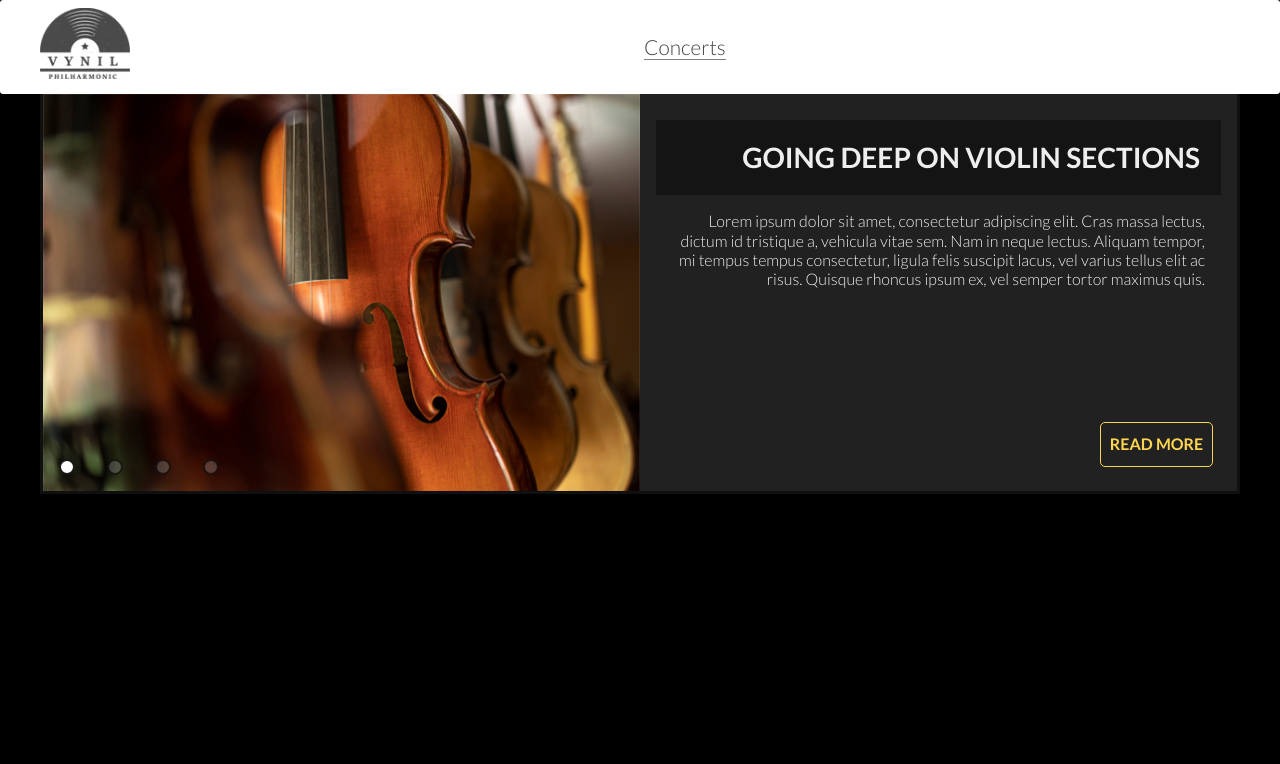
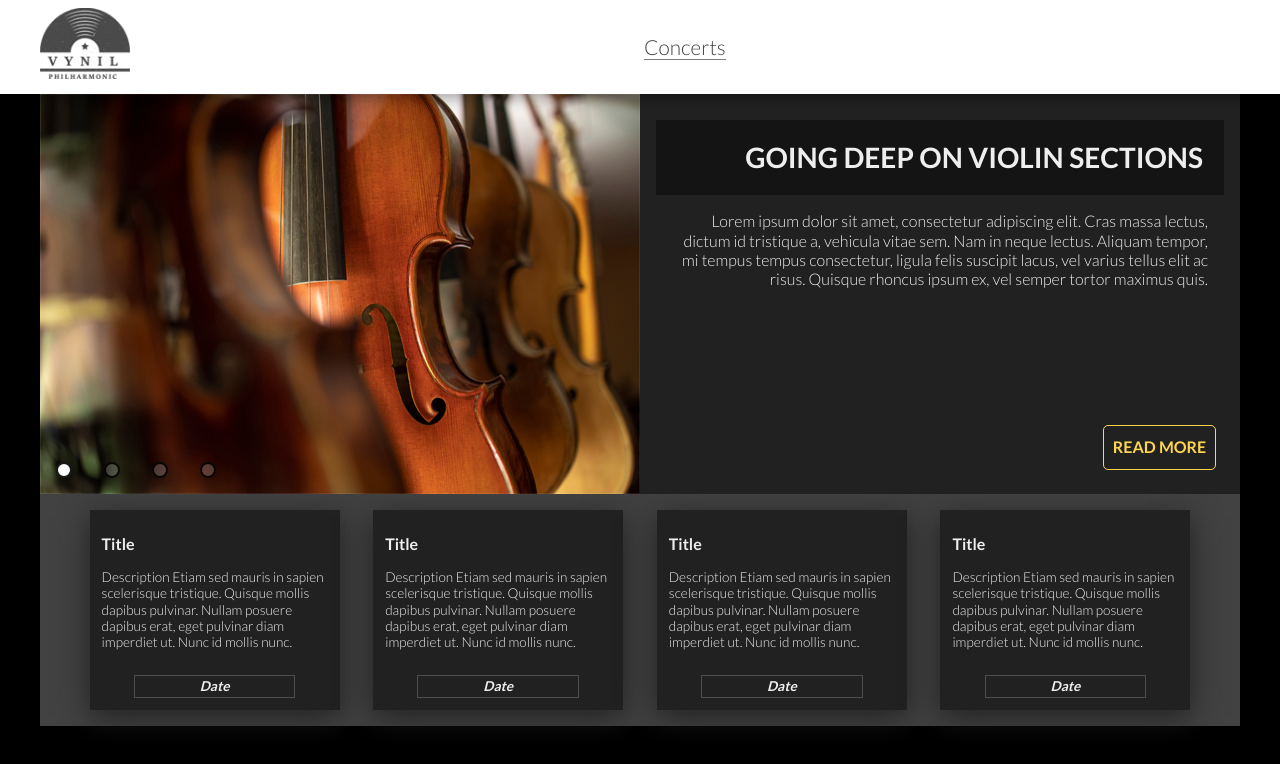
Before and after one commit to rafael-lua/vinyl-philharmonic, a Nuxt app: page / in a window 1280 px wide. Shown: the top 764 px of the page. Built offline with nearby package versions, Linux system fonts and the light colour scheme.

Commit message:
Added homenews component (+minor changes and styling)

```diff
--- a/assets/css/main.css
+++ b/assets/css/main.css
@@ -38,7 +38,7 @@ a {
   color: white;
 }
 
-h1, h2 {
+h1, h2, h3 {
   font-weight: 300;
   line-height: 1.2;
   margin: 10px 0; /* Top and bottom margin */
@@ -68,6 +68,18 @@ code, pre {
   max-width: 1200px;
   margin: 0 auto;
   padding: 0;
+}
+
+.shadow {
+  -webkit-box-shadow: rgba(0, 0, 0, 0.35) 0px 5px 15px;
+  -moz-box-shadow: rgba(0, 0, 0, 0.35) 0px 5px 15px;
+  box-shadow: rgba(0, 0, 0, 0.35) 0px 5px 15px;
+}
+
+.shadow-light {
+  -webkit-box-shadow: var(--primary-color) 0px 7px 29px 0px;
+  -moz-box-shadow: var(--primary-color) 0px 7px 29px 0px;
+  box-shadow: var(--primary-color) 0px 7px 29px 0px;
 }
 
 .darker-bg {
--- a/components/ArticleBanner.vue
+++ b/components/ArticleBanner.vue
@@ -1,11 +1,11 @@
 <template>
 
-  <div class="container article-banner">
+  <div class="container article-banner darker-bg">
     <div class="img-side">
       <img :src="require(`~/assets/article-${articles[focus].img_id}.jpg`)" alt="Article 1 - A violin">
       <ul class="dot-container">
         <template v-for="dotFocusId in 4">
-          <li :key="dotFocusId - 1" class="dot-button" :class="(dotFocusId - 1) == focus ? 'dot-focus' : ''" @click="chooseArticle(dotFocusId - 1)"></li>
+          <li :key="dotFocusId - 1" class="dot-button shadow" :class="(dotFocusId - 1) == focus ? 'dot-focus' : ''" @click="chooseArticle(dotFocusId - 1)"></li>
         </template>
       </ul>
     </div>
@@ -41,11 +41,7 @@ export default {
 <style scoped>
 .article-banner {
   position: relative;
-  background-color: var(--primary-color);
   height: 400px;
-  border-bottom: 3px solid rgba(0, 0, 0, 0.5);
-  border-right: 3px solid rgba(0, 0, 0, 0.5);
-  border-left: 3px solid rgba(0, 0, 0, 0.5);
   display: flex;
   justify-content: space-between;
   align-items: flex-start;
@@ -63,7 +59,7 @@ export default {
   margin: 0 1em;
   width: 1em;
   height: 1em;
-  border: 2px solid rgba(0, 0, 0, 0.7);
+  border: 2px solid rgba(0, 0, 0, 0.9);
   border-radius: 50%;
   background-color: rgba(255, 255, 255, 0.2);
 }
--- a/components/GlobalHeader.vue
+++ b/components/GlobalHeader.vue
@@ -1,5 +1,5 @@
 <template>
-  <header class="header">
+  <header class="header shadow">
     <div class= "container header-content">
       <div class="logotipo">
         <nuxt-link to="/"><img src="~/assets/logotipo-mini.png" alt="logo"></nuxt-link>
@@ -20,10 +20,10 @@ export default {
 
 <style scoped>
 .header {
+  position: relative;
   padding: 0.5em;
   background-color: white;
-  box-shadow: rgba(0, 0, 0, 0.35) 0px 5px 15px;
-  border-radius: 3px;
+  z-index: 10;
 }
 
 .header-content {
--- /dev/null
+++ b/components/HomeNews.vue
@@ -0,0 +1,72 @@
+<template>
+  <div class="container news-area dark-bg">
+    <template v-for="n in 4">
+      <div class="news-banner shadow-light" :key="n">
+        <div class="news-info">
+          <h2>Title</h2>
+          <h3>Description Etiam sed mauris in sapien scelerisque tristique. Quisque mollis dapibus pulvinar. Nullam posuere dapibus erat, eget pulvinar diam imperdiet ut. Nunc id mollis nunc.</h3>
+        </div>
+        <div class="news-date">
+          <p>Date</p>
+        </div>
+      </div>
+    </template>
+  </div>
+</template>
+
+<script>
+export default {
+  name: "HomeNews"
+}
+</script>
+
+<style>
+.news-area {
+  display: flex;
+  justify-content: space-evenly;
+  align-items: center;
+  padding: 1em;
+}
+
+.news-banner {
+  display: flex;
+  flex-direction: column;
+  justify-content: space-between;
+  align-items: flex-start;
+  padding: 0.75em;
+  height: 200px;
+  width: 250px;
+  background-color: var(--primary-color);
+}
+
+.news-info {
+  max-width: 100%;
+}
+
+.news-info h2 {
+  font-weight: 700;
+  font-size: 1em;
+  margin: 0.75em 0 1em 0;
+}
+
+.news-info h3 {
+  font-size: 0.85em;
+  word-wrap: break-word;
+}
+
+.news-banner .news-date {
+  width: 75%;
+  margin: 0 auto;
+  text-align: center;
+  padding: 0.25em;
+
+}
+
+.news-banner .news-date p {
+  font-size: 0.85em;
+  font-weight: 700;
+  font-style: italic;
+  border: 1px solid rgba(255, 255, 255, 0.2);
+}
+
+</style>
--- a/pages/index.vue
+++ b/pages/index.vue
@@ -1,13 +1,18 @@
 <template>
-  <ArticleBanner />
+  <div>
+    <ArticleBanner />
+    <HomeNews />
+  </div>
 </template>
 
 <script>
 import ArticleBanner from "../components/ArticleBanner";
+import HomeNews from "../components/HomeNews";
 
 export default {
   components: {
-    ArticleBanner
+    ArticleBanner,
+    HomeNews
   }
 }
 </script>
```
